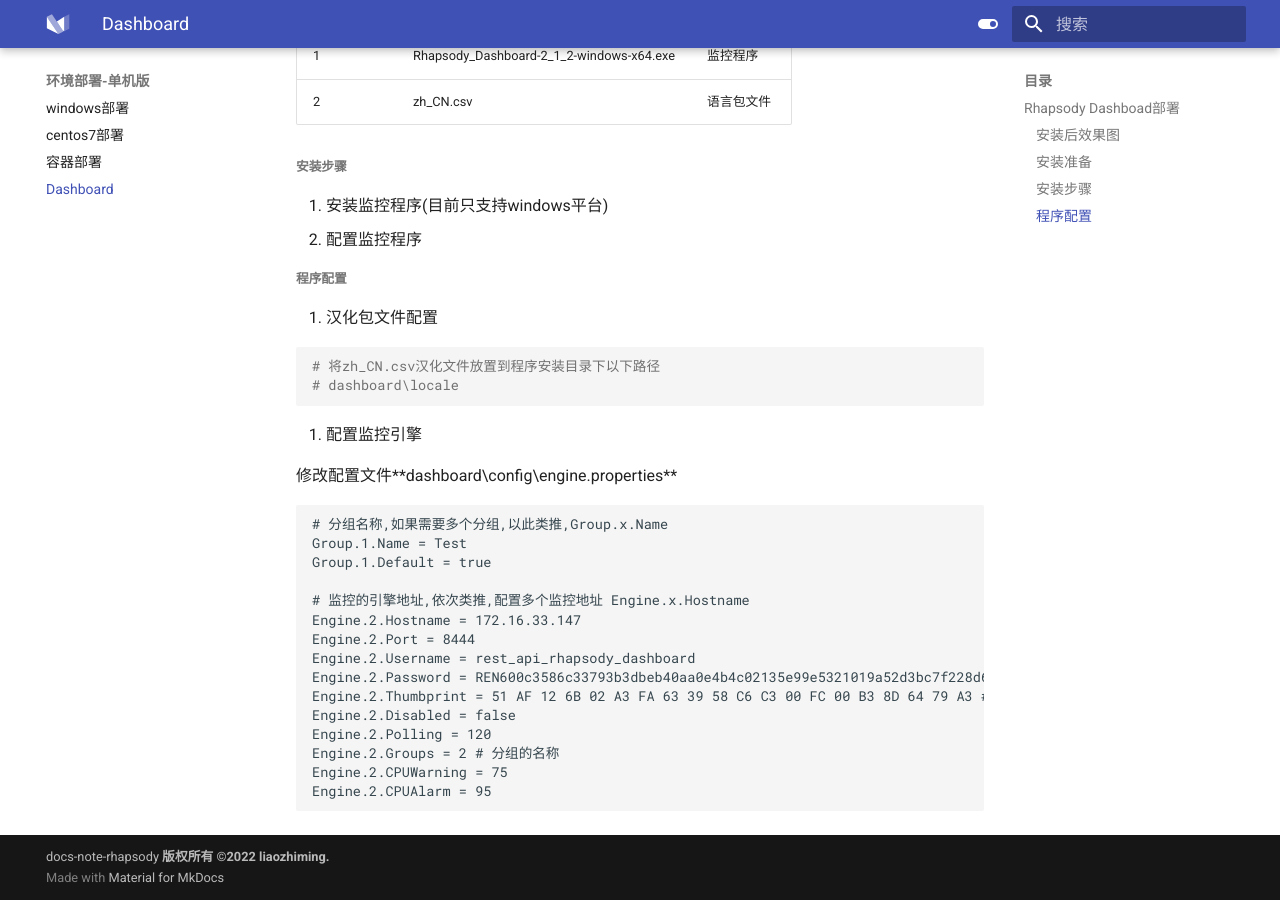
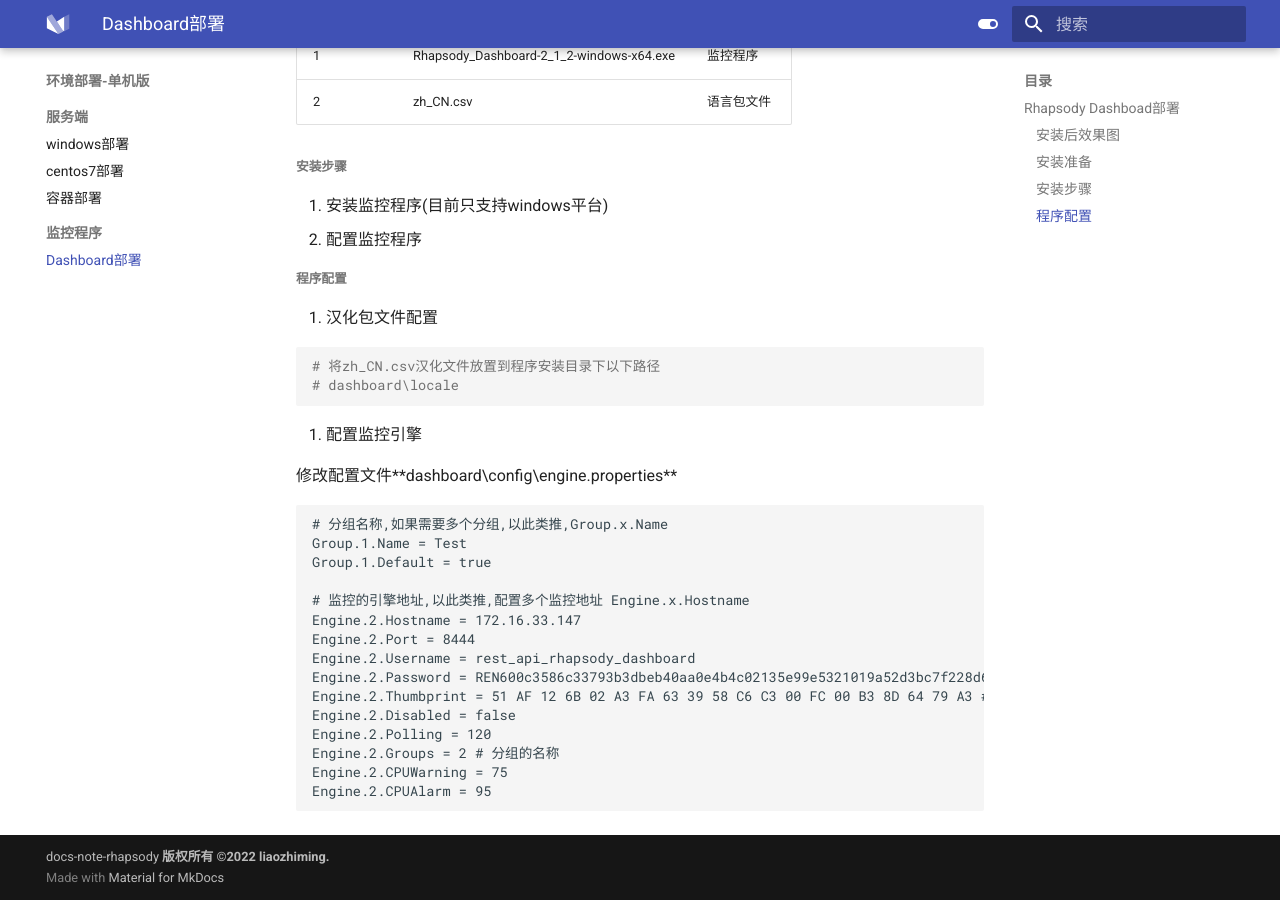
Before and after one commit to liaozhimingandy/demo, an MkDocs documentation site: the page built from docs/setup/rhapsody-dashboard.md, in a window 1280 px wide and 900 px high, scrolled down 624 px. Built offline with MkDocs 1.6.1 and Material for MkDocs 9.7.7, drawn with Linux system fonts in a browser that asks for light colours; some of the changed lines change nothing that is shown.

Commit message:
调整部分内容

```diff
--- a/docs/setup/rhapsody-dashboard.md
+++ b/docs/setup/rhapsody-dashboard.md
@@ -34,7 +34,7 @@
    Group.1.Name = Test
    Group.1.Default = true
 
-   # 监控的引擎地址,依次类推,配置多个监控地址 Engine.x.Hostname
+   # 监控的引擎地址,以此类推,配置多个监控地址 Engine.x.Hostname
    Engine.2.Hostname = 172.16.33.147
    Engine.2.Port = 8444
    Engine.2.Username = rest_api_rhapsody_dashboard
--- a/mkdocs.yml
+++ b/mkdocs.yml
@@ -142,10 +142,12 @@
 nav:
 - 首页: index.md
 - 环境部署-单机版:
-  - windows部署: setup/rhapsody_windows.md
-  - centos7部署: setup/rhapsody_centos7.md
-  - 容器部署: setup/docker_installer.md
-  - Dashboard: setup/rhapsody-dashboard.md
+  - 服务端:
+    - windows部署: setup/rhapsody_windows.md
+    - centos7部署: setup/rhapsody_centos7.md
+    - 容器部署: setup/docker_installer.md
+  - 监控程序:
+    - Dashboard部署: setup/rhapsody-dashboard.md
   # - docker安装: setup/docker_setup_centos7.md
 - 通讯点:
   - Web Service Client操作: comm/Web_Service_Client.md
@@ -163,4 +165,4 @@
     - SSL证书到期后处理方案: other/https-ssl.md
   - 正则表达式: filter/regexp.md
   - 常见问题: other/FAQ.md
-  # - api操作: other/api.md
+  # - api操作: other/api.md39615
```
